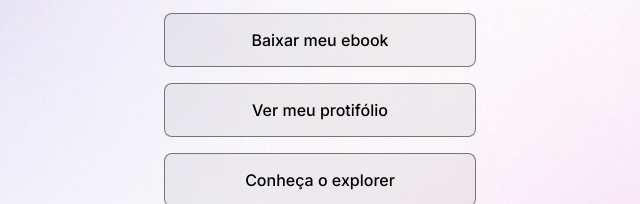
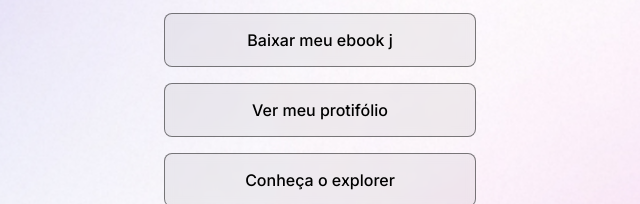
Before and after one commit to juremagoncalves/DevLinks, a plain HTML site: page index.html in a window 1280 px wide. Shown: the part 343-547 px from the top of the page, 320-960 px from the left. Drawn offline with nearby package versions, Linux system fonts and the light colour scheme.

Commit message:
feat: text

```diff
--- a/index.html
+++ b/index.html
@@ -30,7 +30,7 @@
           <a href="#">inscrever-se no NLW</a>
         </li>
         <li>
-          <a href="#">Baixar meu ebook</a>
+          <a href="#">Baixar meu ebook j</a>
         </li>
         <li>
           <a href="#">Ver meu protifólio</a>
```
